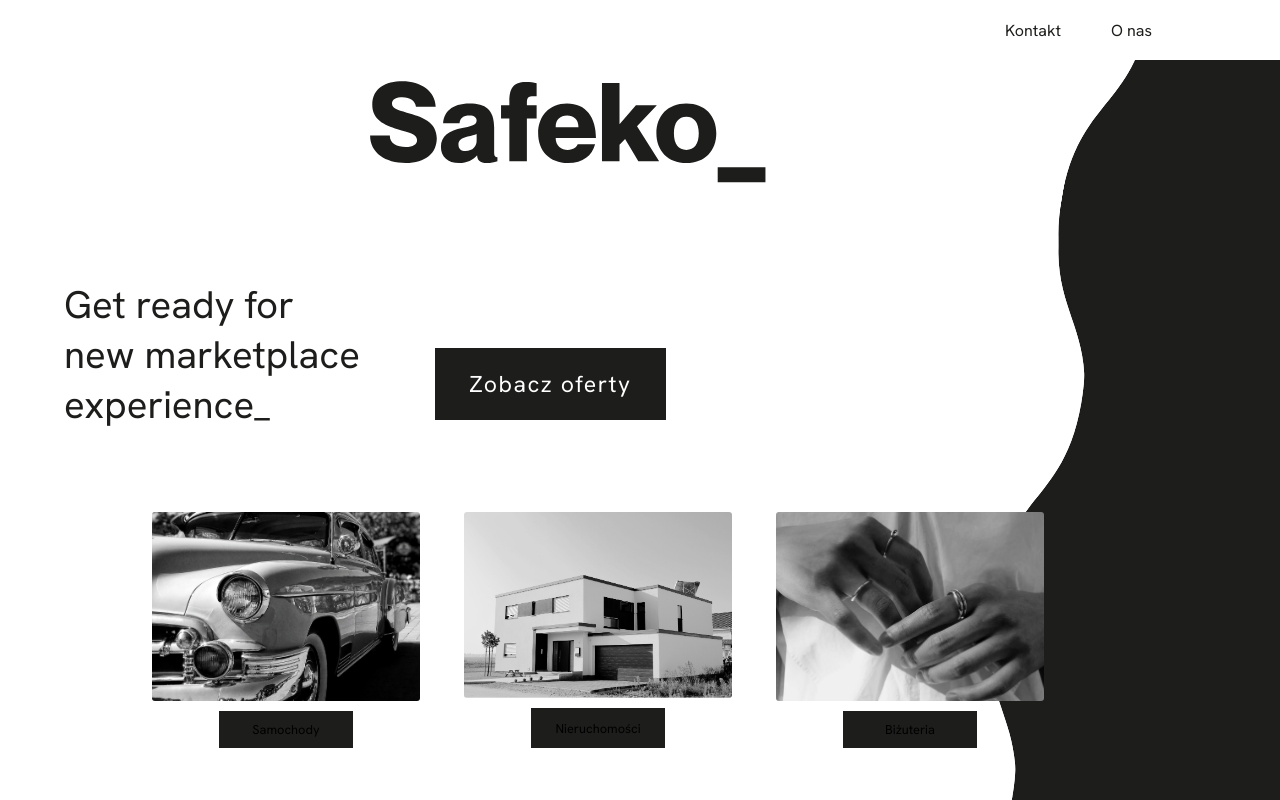
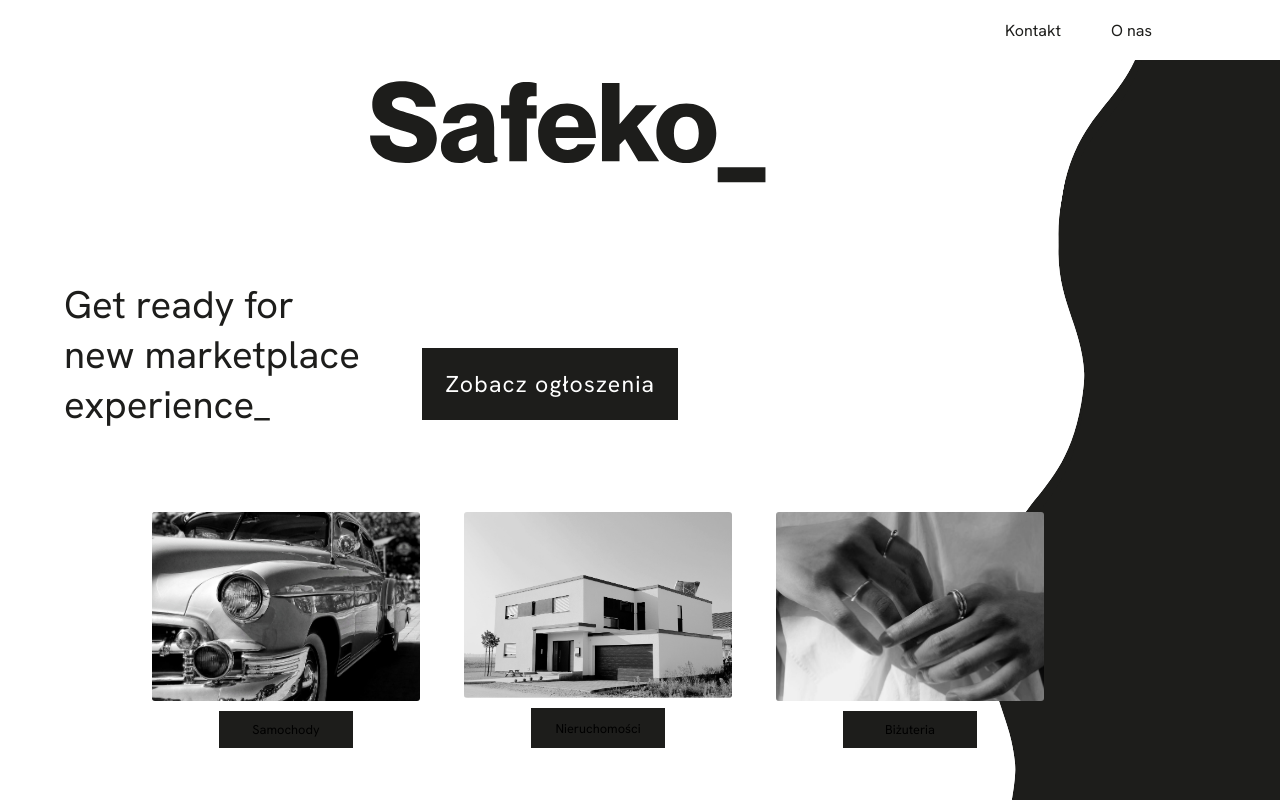
Before and after one commit to MikolajPietron/Safeko, a Next.js app: page / in a window 1280 px wide. Built offline with nearby package versions, Linux system fonts and the light colour scheme; no server answers; some icons are missing.

Commit message:
Redesign

```diff
--- a/src/app/page.css
+++ b/src/app/page.css
@@ -275,10 +275,10 @@ body {
 
 .OffersButton{
   height: 9vh;
-  width: 18vw;
+  width: 20vw;
   align-self: right;
   background-color: #1d1d1b;
-  letter-spacing: 1.5px;
+  letter-spacing: 1.2px;
   border: 2px solid #1d1d1b;
   color: rgb(255, 255, 255);
   font-size: 1.8vw;
--- a/src/app/page.js
+++ b/src/app/page.js
@@ -71,7 +71,7 @@ export default function Home() {
           <KeyboardDoubleArrowRightIcon style={{fontSize:50,color:"white"}}/>
 
         </div> */}
-        <button onClick ={goToOffers} className="OffersButton">Zobacz oferty</button>
+        <button onClick ={goToOffers} className="OffersButton">Zobacz ogłoszenia</button>
         {/* <button onClick = {goToLogin} className="LoginButton">Zaloguj się</button> */}
         {/* <button className="GroupsButton">Grupy</button> */}
         {/* <div className="OffersContainer">
```
